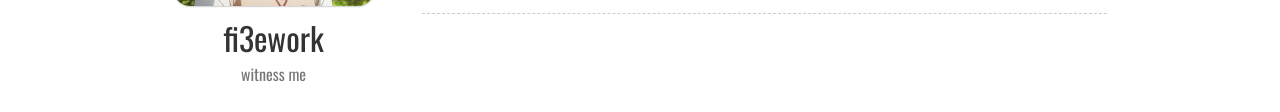
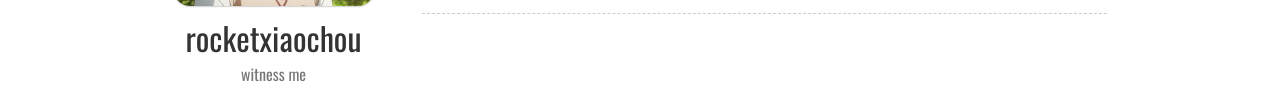
Before and after one commit to rocketxiaochouyu/rocketxiaochouyu.github.io, a plain HTML site: page index.html in a window 1280 px wide. Shown: the part 646-758 px from the top of the page. Drawn offline with nearby package versions, Linux system fonts and the light colour scheme; some packages are replaced by stand-ins of ours; a script that the page names is missing; a web font is replaced by a local one.

Commit message:
Site updated: 2019-06-05 11:42:41

```diff
--- a/index.html
+++ b/index.html
@@ -389,7 +389,7 @@ Mo...
 
             <div class="profile">
     <img class="profile-avatar" alt="avatar" src="/avatar/Misaka.jpg">
-    <div class="profile-name">fi3ework</div>
+    <div class="profile-name">rocketxiaochou</div>
 
     <div class="profile-signature">
         witness me
@@ -401,7 +401,7 @@ Mo...
 
 
 
-                <a href="mailto:12345@qq.com" class="iconfont-archer email" title="email"></a>
+                <a href="mailto:rocketxiaochou@gmial" class="iconfont-archer email" title="email"></a>
 
 
 
@@ -493,7 +493,7 @@ Mo...
 
 
 
-                <a href="mailto:12345@qq.com" class="iconfont-archer email" title="email"></a>
+                <a href="mailto:rocketxiaochou@gmial" class="iconfont-archer email" title="email"></a>
 
 
 
```
Also changed, not shown: 2019/06/05/hello-world/index.html (+1 -1 lines), archives/2019/06/index.html (+1 -1 lines), archives/2019/index.html (+1 -1 lines), archives/index.html (+1 -1 lines).
